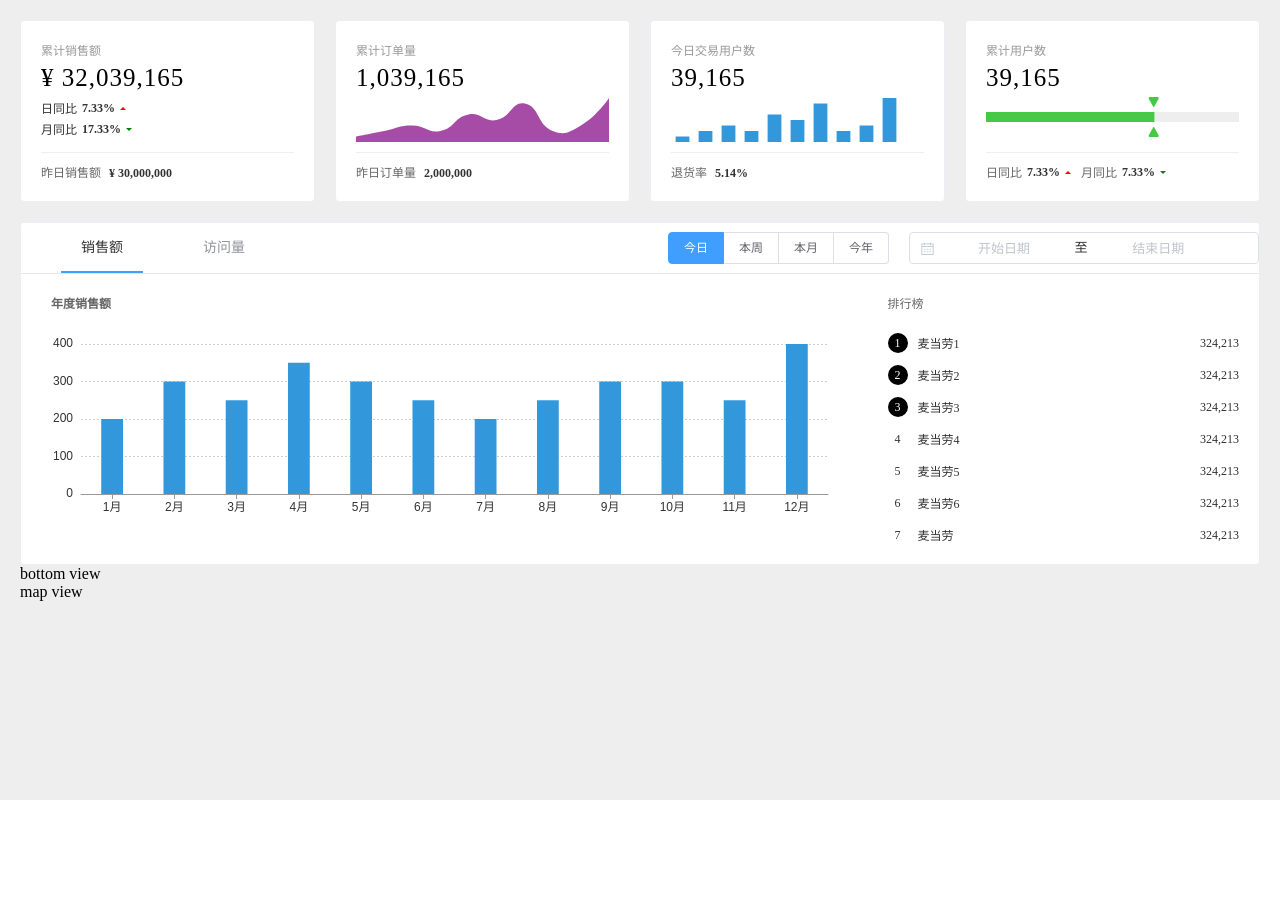
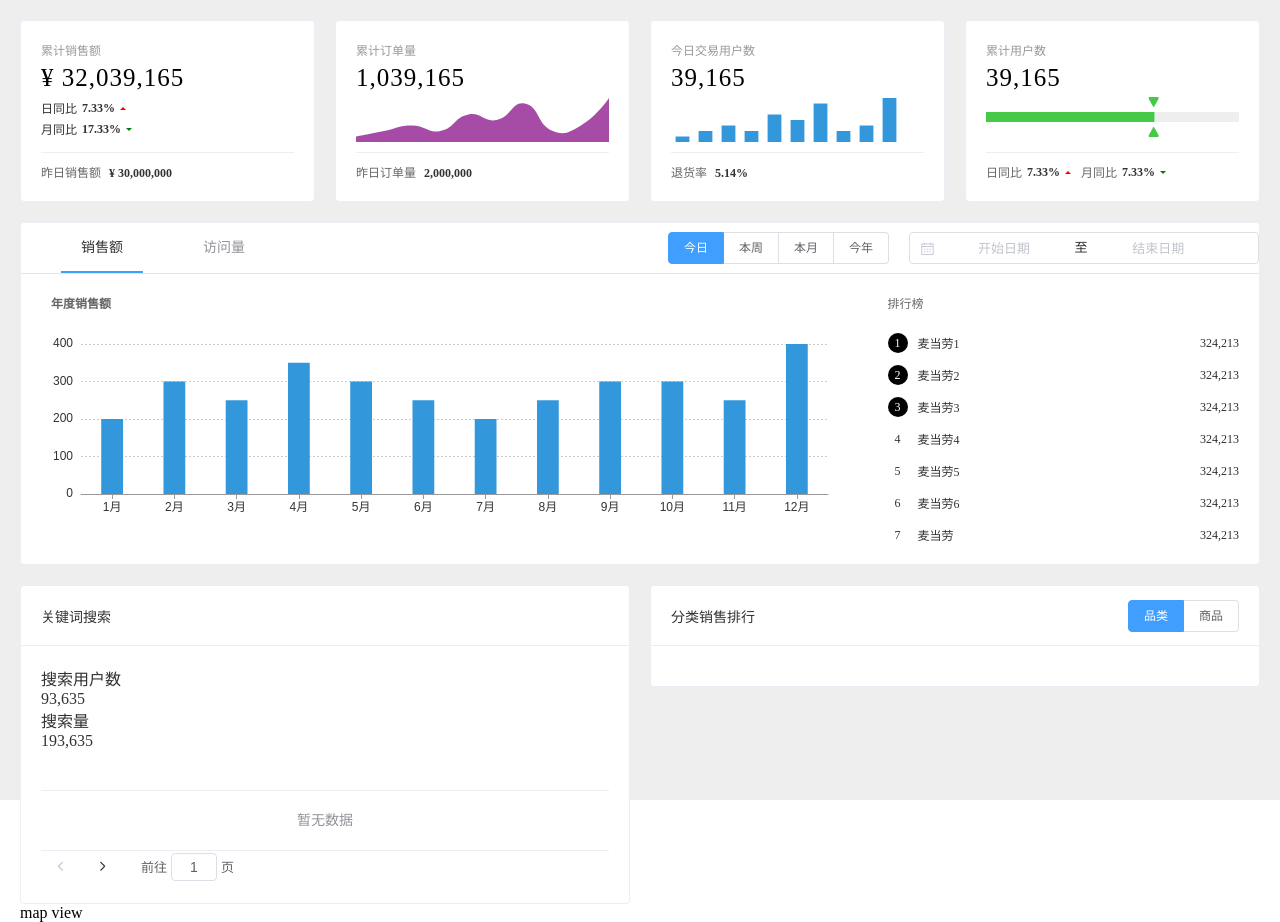
Before and after one commit to TsaiJie/imooc-datav-report, a Vue app: page /#/ in a window 1280 px wide. Before the commit the page ends 800 px from the top, so only its background shows below. Built offline with nearby package versions, Linux system fonts and the light colour scheme.

Commit message:
bottom-view 基本布局

```diff
--- a/src/components/BottomView/index.vue
+++ b/src/components/BottomView/index.vue
@@ -1,12 +1,97 @@
 <template>
-<div>bottom view</div>
+  <div class="bottom-view">
+    <div class="view">
+      <el-card shadow="hover">
+        <template v-slot:header>
+          <div class="title-wrapper">关键词搜索</div>
+        </template>
+        <template>
+          <div class="chart-wrapper">
+            <div class="chart">
+              <div class="chart-title">搜索用户数</div>
+              <div class="chart-data">93,635</div>
+              <v-chart :options="searchUserOptions"/>
+            </div>
+            <div class="chart">
+              <div class="chart-title">搜索量</div>
+              <div class="chart-data">193,635</div>
+              <v-chart :options="searchNumOptions"/>
+            </div>
+          </div>
+          <div class="table-wrapper">
+            <el-table :data="tableData">
+              <el-table-column/>
+            </el-table>
+            <el-pagination/>
+          </div>
+        </template>
+      </el-card>
+    </div>
+    <div class="view">
+      <el-card shadow="hover">
+        <template v-slot:header>
+          <div class="title-wrapper">
+            <div class="title">分类销售排行</div>
+            <div class="radio-wrapper" >
+              <el-radio-group v-model="radioSelect" size="small">
+                <el-radio-button label="品类"></el-radio-button>
+                <el-radio-button label="商品"></el-radio-button>
+              </el-radio-group>
+            </div>
+          </div>
+        </template>
+        <template>
+          <v-chart :options="categoryOptions" />
+        </template>
+      </el-card>
+    </div>
+  </div>
 </template>
 
 <script>
 export default {
+  data () {
+    return {
+      searchUserOptions: {},
+      searchNumOptions: {},
+      radioSelect: '品类',
+      categoryOptions: {},
+      tableData: []
+    }
+  }
 }
 </script>
 
 <style lang="scss" scoped>
-
+.bottom-view {
+  display: flex;
+  margin-top: 20px;
+  .view {
+    flex: 1;
+    width: 50%;
+    box-sizing: border-box;
+    &:first-child {
+      padding: 0 10px 0 0;
+    }
+    &:last-child {
+      padding: 0 0 0 10px;
+    }
+    .title-wrapper {
+      display: flex;
+      align-items: center;
+      height: 60px;
+      box-sizing: border-box;
+      border-bottom: 1px solid #eee;
+      font-size: 14px;
+      font-weight: 500;
+      padding: 0 0 0 20px;
+      .radio-wrapper {
+        flex: 1;
+        display: flex;
+        justify-content: flex-end;
+        padding-right: 20px;
+      }
+    }
+  }
+}
 </style>
```
Also changed, not shown: src/plugins/element.js (+16 -1 lines).
